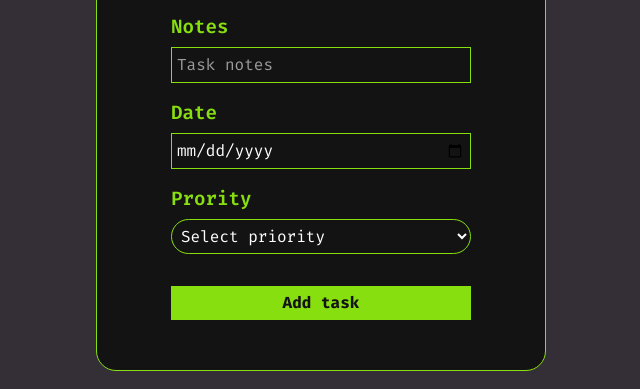
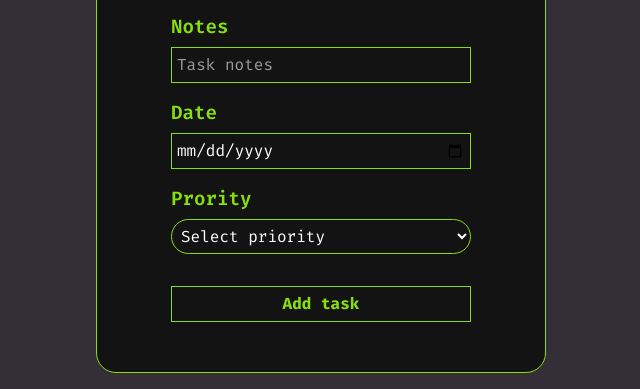
Before and after one commit to CaioHLuwi/task-list, a plain HTML site: page index.html in a window 1280 px wide. Shown: the part 218-607 px from the top of the page, without its empty margins (319-959 px from the left). Drawn offline with nearby package versions, Linux system fonts and the light colour scheme.

Commit message:
style: change add task button background color

```diff
--- a/script.js
+++ b/script.js
@@ -107,6 +107,4 @@ function concludesTask(titleToConclude) {
 
 getTask();
 concludesTask('Task teste');
-// TO DO
-// AO CLICAR NO CHECK ELE MUDA O ÍCONE, COLOCA UMA COR VERDE E APAGA DO LOCALSTORAGE.
 // REMOVER TAREFA DE ALGUMA FORMA
--- a/style.css
+++ b/style.css
@@ -93,10 +93,11 @@ body {
 
 .task-area .input-item .btn-send {
     margin-top: 2rem;
+    background: transparent;
     border: none;
-    background-color: var(--third-color);
+    border: 1px solid var(--third-color);
     padding: 5px;
-    color: var(--primary-color);
+    color: var(--third-color);
     font-weight: 700;
 
 }
```
